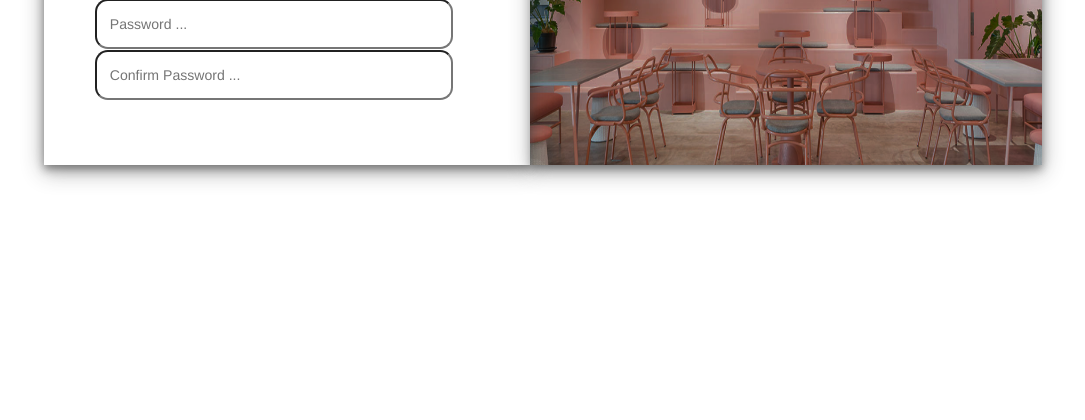
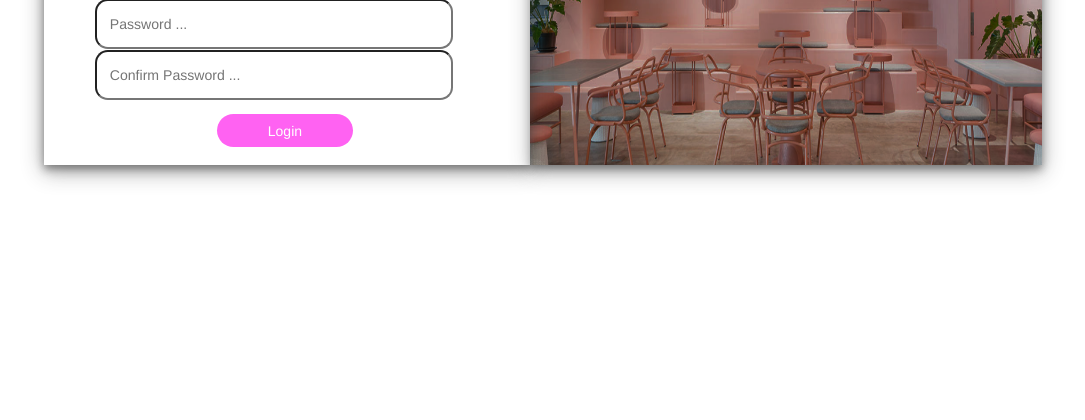
Before and after one commit to zarturia21/STCakesWEB, a PHP site: page /SignUp.html in a window 1280 px wide. Shown: the part 321-741 px from the top of the page, without its empty margins (97-1182 px from the left). Run offline with PHP 8.4, Linux system fonts and the light colour scheme; some web fonts are replaced.

Commit message:
Updates buttons

```diff
--- /dev/null
+++ b/SignUp-Folder/SignUp-Form.js
@@ -0,0 +1,9 @@
+function AllowOnlyNumbers(e) {
+    e = (e) ? e : window.event;
+
+    var clipboardData = e.clipboardData ? e.clipboardData : window.clipboardData;
+    var key = e.keyCode ? e.keyCode : e.which ? e.which : e.charCode;
+    var str = (e.type && e.type == "paste") ? clipboardData.getData('Text') : String.fromCharCode(key);
+
+    return (/^\d+$/.test(str));
+  }
--- a/SignUp-Folder/SignUp.css
+++ b/SignUp-Folder/SignUp.css
@@ -103,3 +103,23 @@
     height: auto;
     padding: 1vw;
 }
+/* login Button */
+
+#login-btn {
+    top: 34vw;
+    left: 24.5vw;
+    border-radius: 2vw;
+    position: absolute;
+    cursor: pointer;
+    background-color: rgb(255, 98, 242);
+    color: rgb(255, 255, 255);
+    padding: 0.5vw 4vw;
+    border: none;
+    cursor: pointer;
+  }
+
+#login-btn:hover
+{
+    background-color:#ffc0cb;
+    color:rgb(255, 145, 145);
+}
--- a/SignUp-Folder/SignUp.html
+++ b/SignUp-Folder/SignUp.html
@@ -6,7 +6,7 @@
   <link rel="stylesheet" href="./SignUp.css">
     <link rel="stylesheet" href="./global.css">
   <script src="https://code.jquery.com/jquery-3.6.0.min.js"></script>
-  <script src="java.js"></script>
+  <script src="SignUp-Form.js"></script>
 
   <!-- Bootstrap CSS -->
   <link rel="stylesheet" href="https://maxcdn.bootstrapcdn.com/bootstrap/3.4.1/css/bootstrap.min.css">
@@ -47,8 +47,10 @@
 
      <input class="User-In" type="text"  placeholder="User Name ....."style="font-size:1.1vw;"/>
      <input class="Email-In" type="text"  placeholder="Email ....."style="font-size:1.1vw;"/>
-     <input class="Number-In" type="number"  placeholder="Mobile Number ....."style="font-size:1.1vw;"/>
+     <input class="Number-In" type="tel" onkeypress="return AllowOnlyNumbers(event);" placeholder="Mobile Number ....."style="font-size:1.1vw;"/>
      <input id="password"class="Password-In" type="password" placeholder="Password ..." style="font-size: 1.1vw;">
      <input id="confirm_password"class="Confirm_Password-In" type="password" placeholder="Confirm Password ..." style="font-size: 1.1vw;">
 
+     <button id="login-btn">Login</button>
+
 </body>
```
